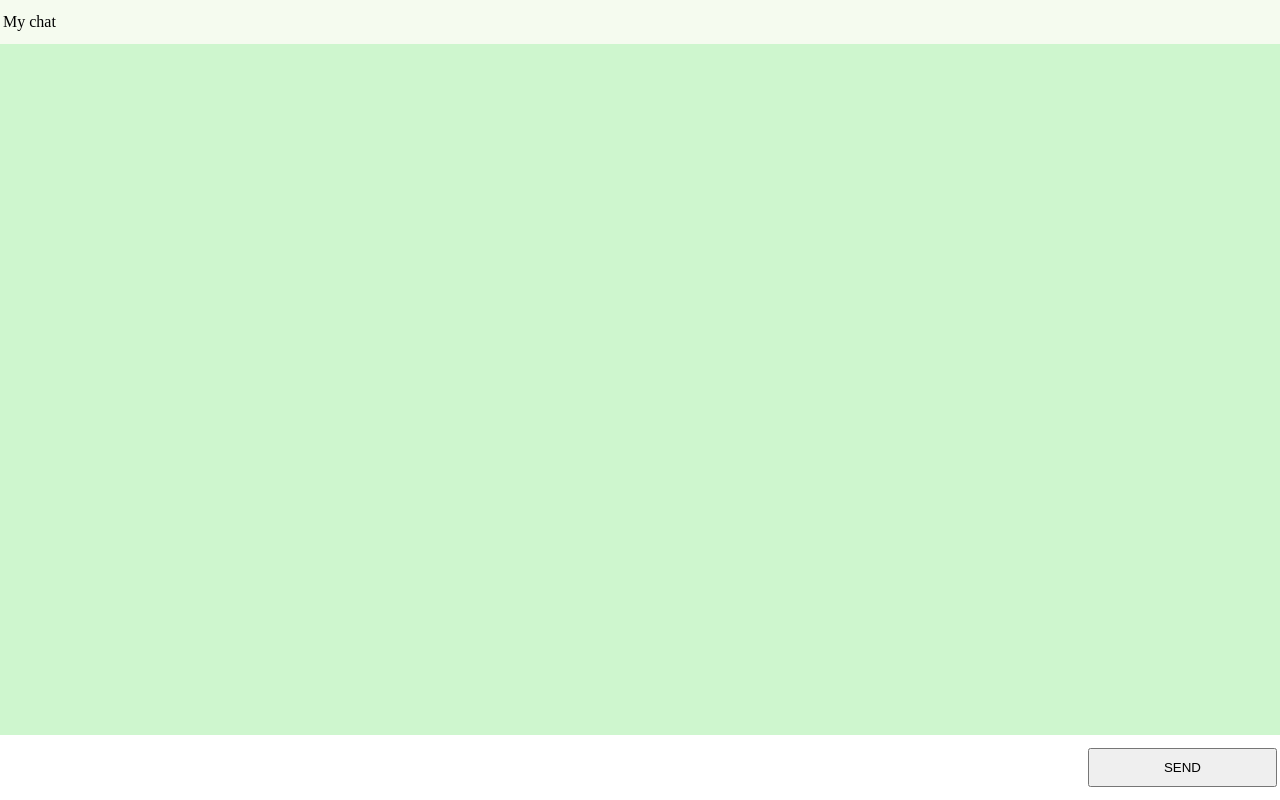
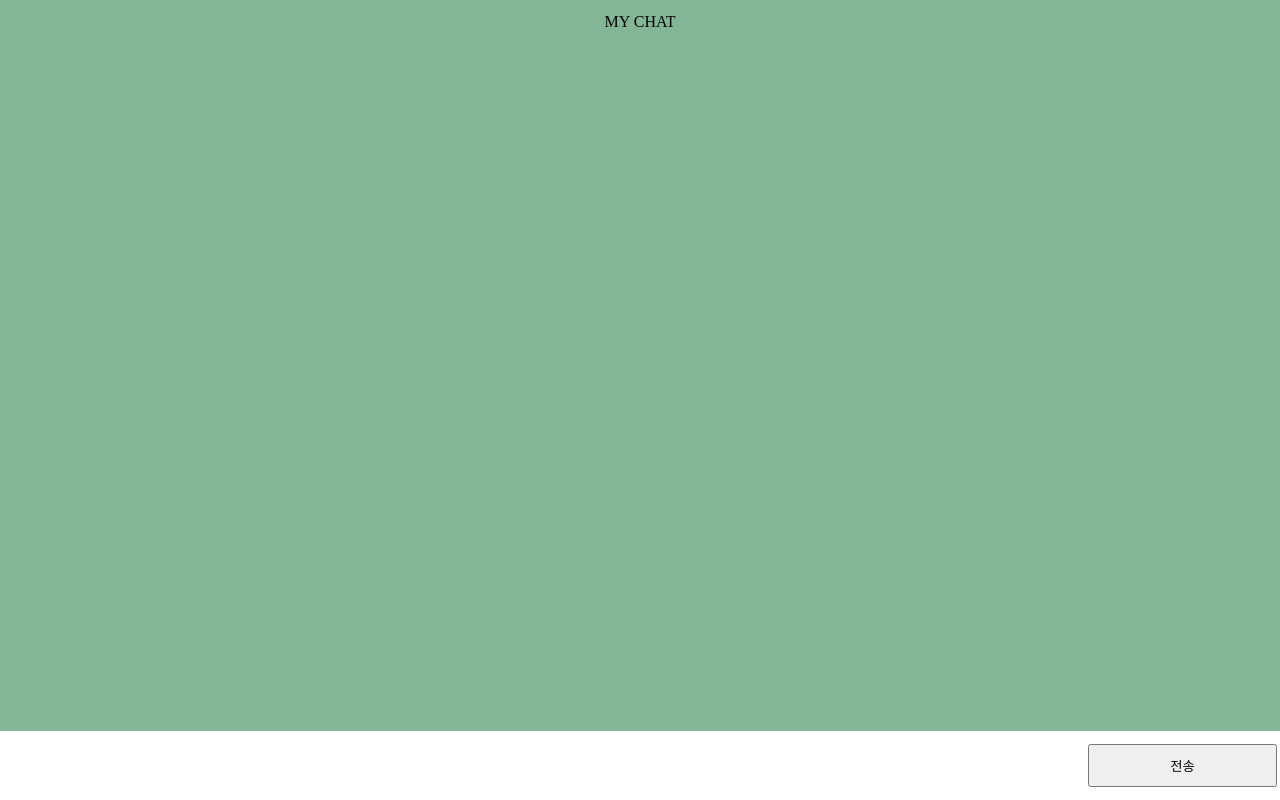
Before and after one commit to It-HyunJin/OSS_Project, a Django app: page / in a window 1280 px wide. Run offline with Django 5.2, Linux system fonts and the light colour scheme; parts of the project's set-up code (start-up, migrations or seed data) failed here and were passed over.

Commit message:
Add files via upload

```diff
--- a/templates/index.html
+++ b/templates/index.html
@@ -1,87 +1,3 @@
-<!--<!DOCTYPE html>
-<html lang="ko">
-<head>
-    <meta charset="utf-8"/>
-    <title>Chat Rooms</title>
-
-    <script>
-      function sendAsk(){
-        ctext = document.getElementById("chattext").value;
-        if(ctext == ""){
-          document.getElementById("chattext").focus();
-          return false;
-        }
-        //alert(ctext);
-        addtext ="<div style='margin:14px 0;text-align:right;'><span style='background-color:#F4FA58; padding:5px 8px;border-radius:3px;'>" + ctext + "</span></div>"
-        document.getElementById("chatbox").innerHTML += addtext;
-
-        bottext ="<div style='margin:14px 0;text-align:left;'><span style='background-color:#FBFBEF; padding:5px 8px;border-radius:3px;'>안녕</span></div>"
-        document.getElementById("chatbox").innerHTML += bottext;
-
-        var mydiv = document.getElementById("chatbox");
-        mydiv.scrollTop = document.getElementById("chatbox").scrollHeight;
-      }
-    </script>
-
-    <!--block styles%}-->
-    <!--<style>
-      .chatheader{
-        position:fixed;
-        left:0;
-        top:0;
-        width:100%;
-        padding:10px 0;
-        background-color:#F5FBEF;
-        color:#000;
-        text-align:center;
-      }
-      .chatfooter{
-        position:fixed;
-        left:0;
-        bottom:0;
-        width:100%;
-        padding:10px 0;
-        background-color:#FFF;
-        color:#000;
-        text-align:center;
-      }
-    </style>
-    <!--end block -->
-<!--</head>
-<body style="height:100%; background-color:#CEF6CE;">
-  <div style="padding:0px;height:100%;background-color:#e8e8e8;">
-    <div class="chatheader">
-      <table width="100%">
-        <tr>
-          <td width="50%" align="left">My chat</td>
-        </tr>
-      </table>
-    </div>
-
-    <div style="height:450px;margin-top:55px;background-color:#CEF6CE;" id="chatbox">
-
-    </div>
-
-    <div class="chatfooter">
-      <table width="100%">
-        <tr>
-          <td width="85%" align="left">
-            <input type="text" id="chattext" style="padding:10px 0; width:100%; border:solid 0px #000">
-          </td>
-          <td width="15%" align="right">
-            <button style="padding:10px 0; width:100%" onclick="sendAsk()">SEND</button>
-          </td>
-        </tr>
-      </table>
-    </div>
-  </div>
-
-
-</body>
-</html>-->
-
-<!-- chatbot_app/templates/index.html -->
-
 <!DOCTYPE html>
 <html lang="ko">
 <head>
@@ -94,7 +10,7 @@
         top: 0;
         width: 100%;
         padding: 10px 0;
-        background-color: #F5FBEF;
+        background-color: ;
         color: #000;
         text-align: center;
       }
@@ -125,14 +41,16 @@
         return cookieValue;
       }
 
-      function sendAsk() {
+      function sendMe() {
         var ctext = document.getElementById("chattext").value;
         if (ctext == "") {
           document.getElementById("chattext").focus();
           return false;
         }
-        var addtext = "<div style='margin:14px 0;text-align:right;'><span style='background-color:#F4FA58; padding:5px 8px;border-radius:3px;'>" + ctext + "</span></div>";
+        var addtext = "<div style='margin:14px 0;text-align:right;'><span style='background-color:#FBDEA2; padding:5px 8px;border-radius:3px;'>" + ctext + "</span></div>";
         document.getElementById("chatbox").innerHTML += addtext;
+        var mydiv = document.getElementById("chatbox");
+        mydiv.scrollTop = document.getElementById("chatbox").scrollHeight;
 
         fetch('/chat-response/', {
           method: 'POST',
@@ -147,32 +65,23 @@
           var bottext = "<div style='margin:14px 0;text-align:left;'><span style='background-color:#FBFBEF; padding:5px 8px;border-radius:3px;'>" + data.response + "</span></div>";
           document.getElementById("chatbox").innerHTML += bottext;
           var mydiv = document.getElementById("chatbox");
-          mydiv.scrollTop = document.getElementById("chatbox").scrollHeight;
+        mydiv.scrollTop = document.getElementById("chatbox").scrollHeight;
         });
 
         document.getElementById("chattext").value = "";
       }
-
-      var input = document.getElementById("chattext");
-
-      input.addEventListener("keyup", function(event) {
-        if (event.keyCode === 13) {
-          document.getElementById("sendbtn").click();
-        }
-      });
     </script>
 </head>
-<body style="height:100%; background-color:#CEF6CE;">
-    <div style="padding:0px;height:100%;background-color:#e8e8e8;">
+<body style="height:100%; background-color:#82B695;">
         <div class="chatheader">
             <table width="100%">
                 <tr>
-                    <td width="50%" align="left">My chat</td>
+                    <td width="50%" align="center">MY CHAT</td>
                 </tr>
             </table>
         </div>
 
-        <div style="height:450px;margin-top:55px;background-color:#CEF6CE;overflow-y:scroll;overflow-x:hidden;max-height:100vh;" id="chatbox"></div>
+        <div style="height:550px;margin-top:55px;background-color:#82B695;overflow-y:scroll;overflow-x:hidden;max-height:200vh;" id="chatbox"></div>
 
         <div class="chatfooter">
             <table width="100%">
@@ -181,11 +90,19 @@
                         <input type="text" id="chattext" style="padding:10px 0; width:100%; border:solid 0px #000">
                     </td>
                     <td width="15%" align="right">
-                        <button style="padding:10px 0; width:100%" onclick="sendAsk()" id="sendbtn">SEND</button>
+                        <button style="padding:10px 0; width:100%" onclick="sendMe()" id="sendbtn">전송</button>
                     </td>
                 </tr>
             </table>
         </div>
-    </div>
 </body>
 </html>
+<script>
+  var input = document.getElementById("chattext");
+
+  input.addEventListener("keyup", function(event) {
+    if (event.keyCode === 13){
+      document.getElementById("sendbtn").click();
+    }
+  });
+</script>
```
